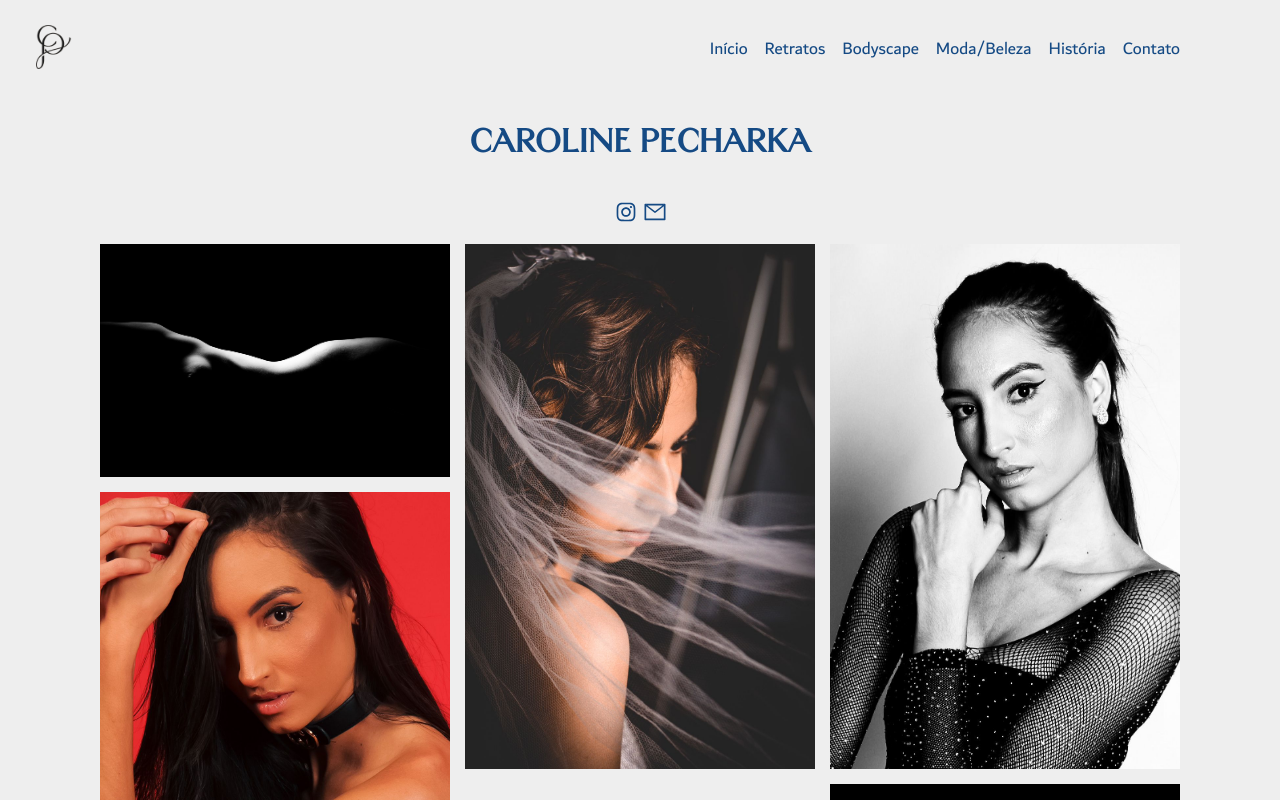
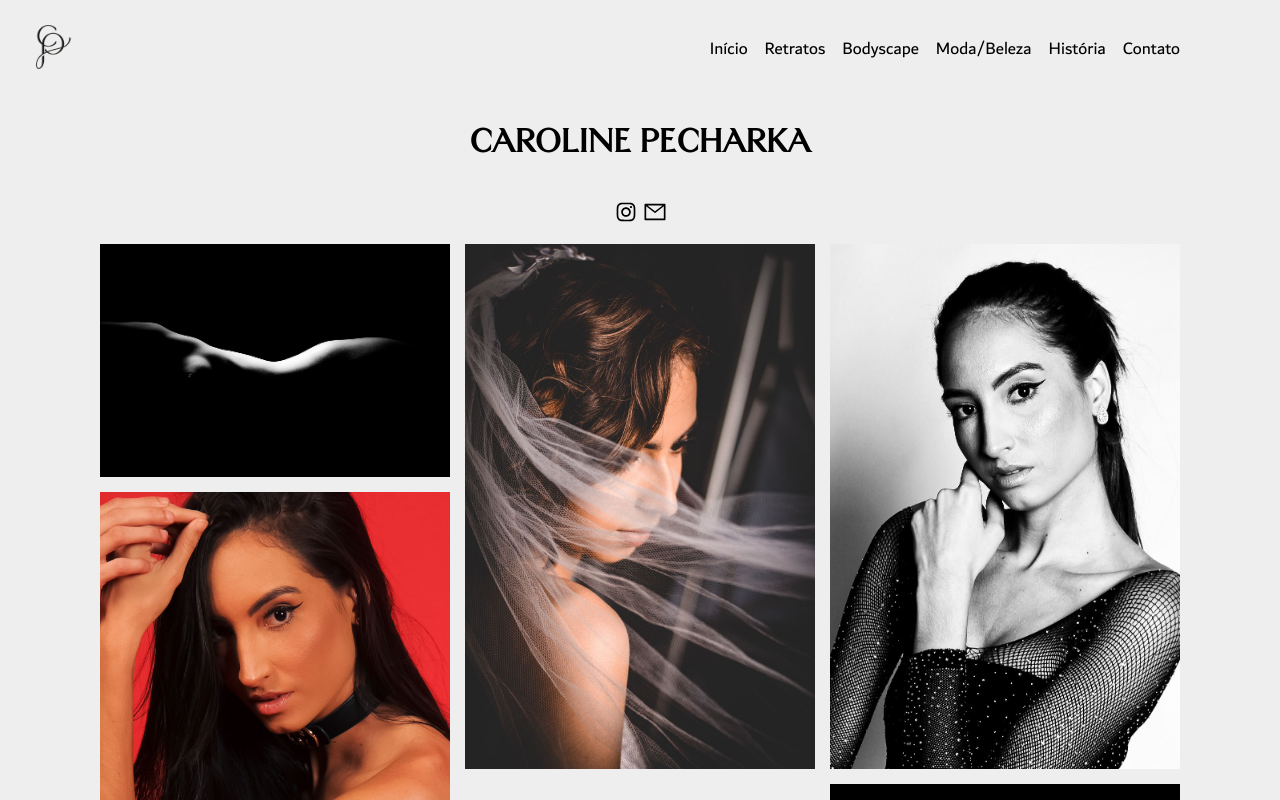
Before and after one commit to felipe-AGomes/portfolio-photographer, a Next.js app: page / in a window 1280 px wide. Shown: the top 800 px of the page. Built offline with nearby package versions, Linux system fonts and the light colour scheme.

Commit message:
Atualizar o globals.css

```diff
--- a/src/styles/globals.css
+++ b/src/styles/globals.css
@@ -10,7 +10,7 @@
 
 :root {
 	--primary-color: #eee;
-	--font-color: #154a84;
+	--font-color: #000;
 }
 
 * {
```
